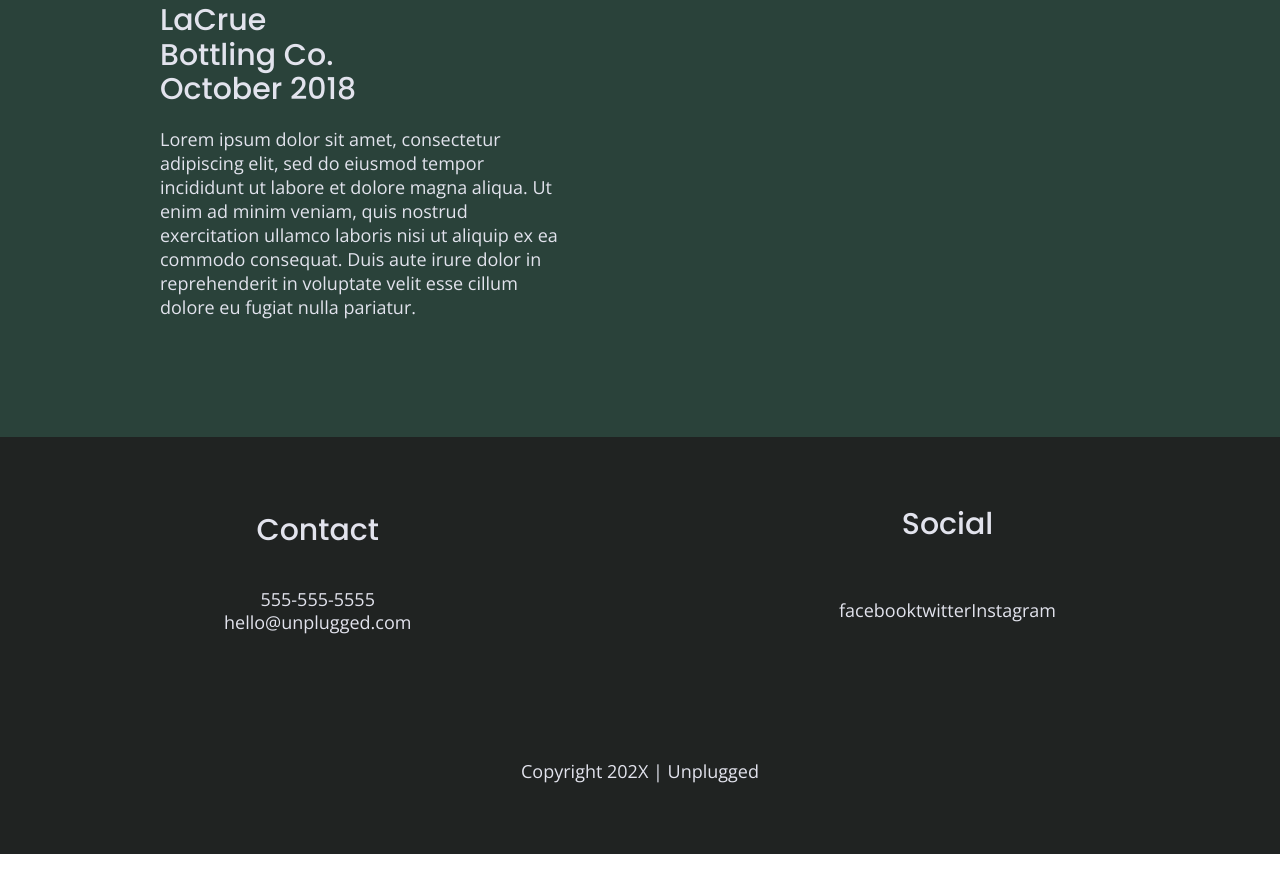
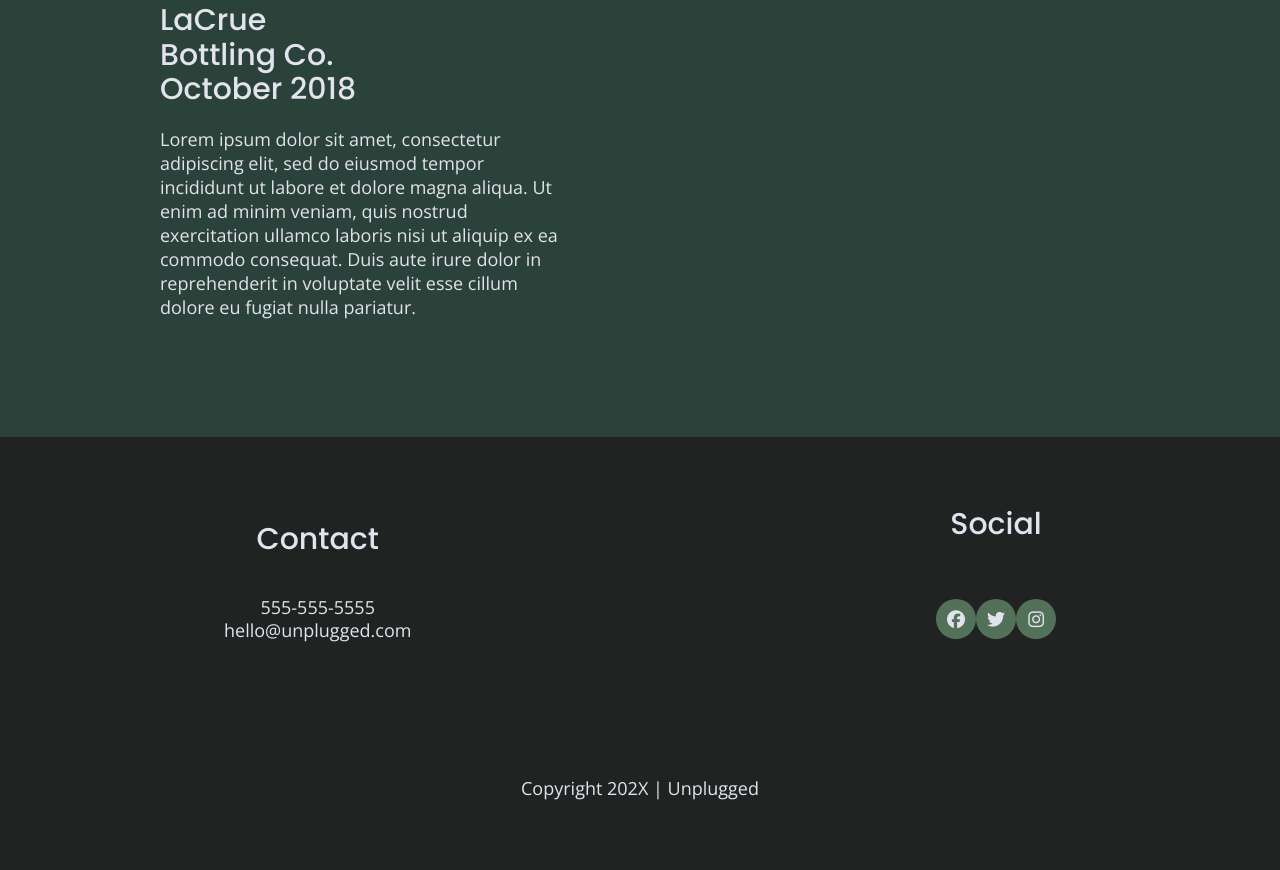
Before and after one commit to Sayako-Y/unplugged-revised, a website built with Parcel: page index.html in a window 1280 px wide. Shown: the part 2789-3659 px from the top of the page. Built offline with nearby package versions, Linux system fonts and the light colour scheme.

Commit message:
Added icons

```diff
--- a/css/main.css
+++ b/css/main.css
@@ -218,6 +218,15 @@ footer .social-icons {
 footer .social-icons p {
   display: flex;
   justify-content: center;
+  align-items: center;
+  background: #527158;
+  width: 40px;
+  height: 40px;
+  border-radius: 30px;
+  border-radius: 50%;
+}
+
+foorer .social-iconsp i {
 }
 
 footer .copyright {
--- a/index.html
+++ b/index.html
@@ -177,9 +177,21 @@
           <div class="social">
             <h4>Social</h4>
             <div class="social-icons">
-              <p><a href="#" target="_blank">facebook</a></p>
-              <p><a href="#" target="_blank">twitter</a></p>
-              <p><a href="#" target="_blank">Instagram</a></p>
+              <p>
+                <a href="ttps://www.facebook.com/Skillcrush/" target="_blank"
+                  ><i class="fa-brands fa-facebook"></i
+                ></a>
+              </p>
+              <p>
+                <a href="https://twitter.com/Skillcrush" target="_blank"
+                  ><i class="fa-brands fa-twitter"></i
+                ></a>
+              </p>
+              <p>
+                <a href="https://www.instagram.com/skillcrush/" target="_blank"
+                  ><i class="fa-brands fa-instagram"></i
+                ></a>
+              </p>
             </div>
           </div>
         </div>
```
